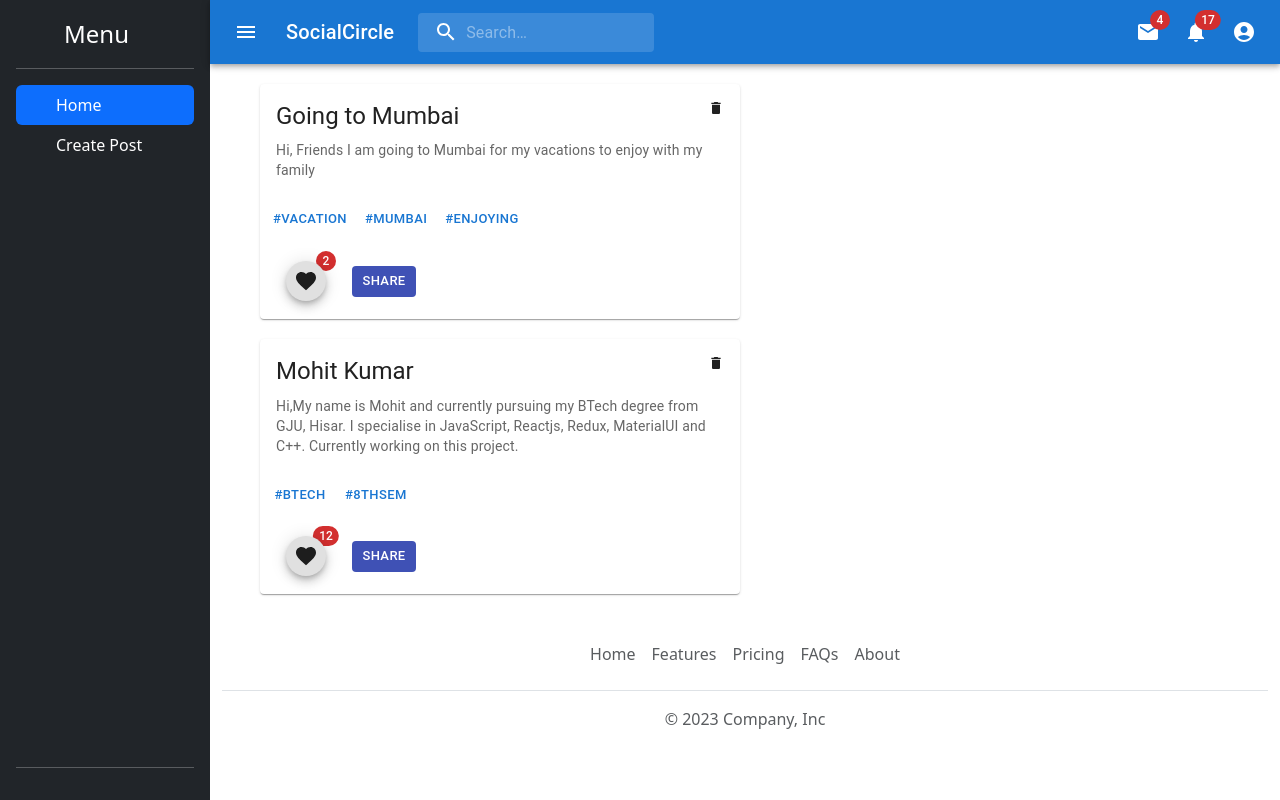
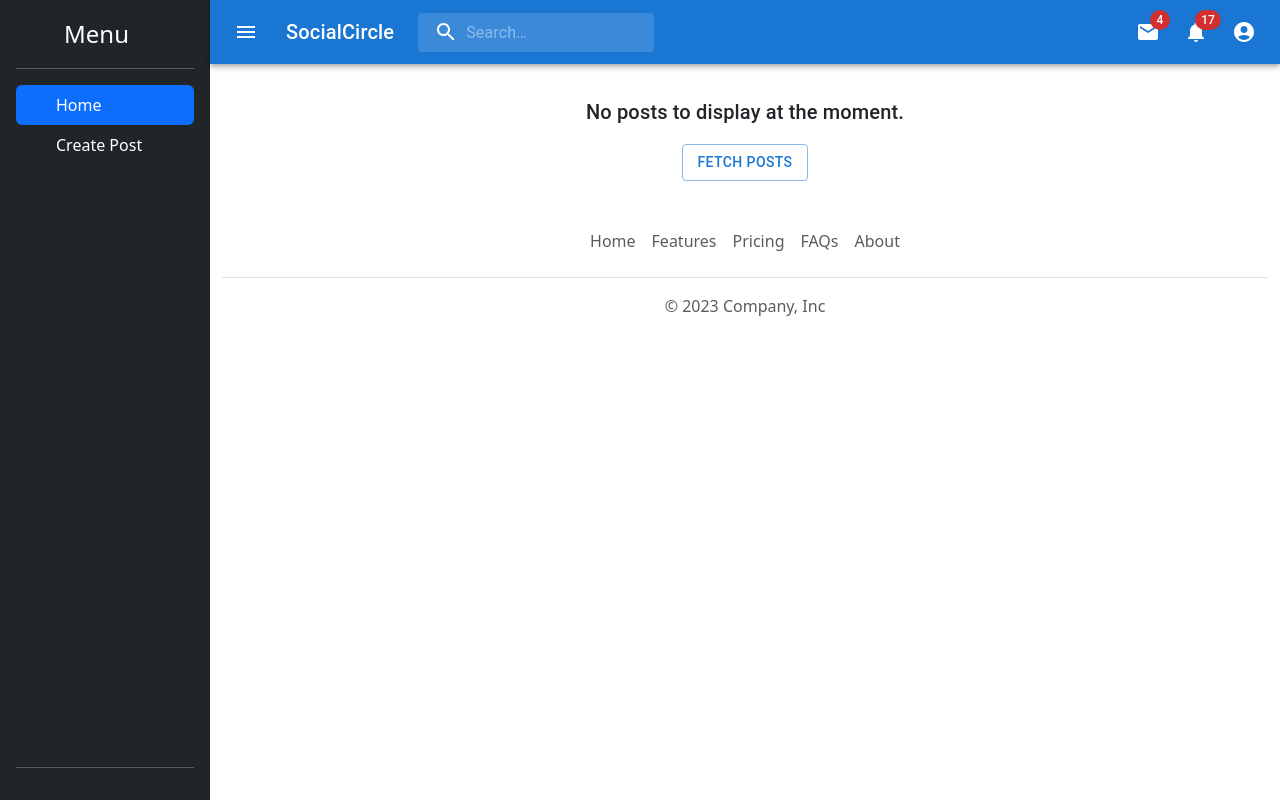
Before and after one commit to mohitkaninwal/social-media, a React (Vite) app: page / in a window 1280 px wide. Built offline with nearby package versions, Linux system fonts and the light colour scheme.

Commit message:
Used DummyJSON for getting post data from server

```diff
--- a/package.json
+++ b/package.json
@@ -13,7 +13,7 @@
     "@emotion/react": "^11.11.3",
     "@emotion/styled": "^11.11.0",
     "@mui/icons-material": "^5.15.9",
-    "@mui/material": "^5.15.9",
+    "@mui/material": "^5.15.10",
     "bootstrap": "^5.3.2",
     "react": "^18.2.0",
     "react-dom": "^18.2.0",
--- a/src/components/PostList.jsx
+++ b/src/components/PostList.jsx
@@ -1,15 +1,27 @@
 import { useContext } from "react";
-import Post from "./Post"
+import Post from "./Post";
 import { PostList as PostListData } from "../store/post-list-store";
+import WelcomeMessage from "./WelcomeMessage";
 
-const Postlist=()=>{
-    const {postList} = useContext(PostListData)
-    return (
+const Postlist = () => {
+  const { postList ,addInitialPosts} = useContext(PostListData);
+  const handleGetPostsClick = () => {
+    fetch("https://dummyjson.com/posts")
+      .then(res => res.json())
+      .then(data=>{
+        addInitialPosts(data.posts)
+      });
+  };
+  return (
     <>
-    { postList.map((post) => <Post key={post.id} post={post}/>)}
-
+      {postList.length === 0 && (
+        <WelcomeMessage onGetPostsClick={handleGetPostsClick} />
+      )}
+      {postList.map(post => (
+        <Post key={post.id} post={post} />
+      ))}
     </>
-    )
-}
+  );
+};
 
 export default Postlist;
--- /dev/null
+++ b/src/components/WelcomeMessage.jsx
@@ -0,0 +1,29 @@
+import React from "react";
+import Typography from "@mui/material/Typography";
+import { styled } from "@mui/material/styles";
+import ButtonGroup from "@mui/material/ButtonGroup";
+import Button from "@mui/material/Button";
+import Box from "@mui/material/Box";
+
+const RootContainer = styled("div")({
+  textAlign: "center",
+  marginTop: "2rem",
+});
+
+const WelcomeMessage = ({ onGetPostsClick }) => {
+  return (
+    <RootContainer>
+      <Typography variant="h6">No posts to display at the moment.</Typography>
+
+      <Box mt={2}>
+        {" "}
+        {/* Apply margin top */}
+        <ButtonGroup variant="outlined" aria-label="Loading button group">
+          <Button onClick={onGetPostsClick}>Fetch Posts</Button>
+        </ButtonGroup>
+      </Box>
+    </RootContainer>
+  );
+};
+
+export default WelcomeMessage;
--- a/src/store/post-list-store.jsx
+++ b/src/store/post-list-store.jsx
@@ -3,6 +3,7 @@ import { createContext, useReducer } from "react";
 export const PostList = createContext({
   postList: [],
   addPost: () => {},
+  addInitialPosts: () => {},
   deletePost: () => {},
 });
 
@@ -12,7 +13,9 @@ const postListReducer = (currPostList, action) => {
     newPostList = currPostList.filter(
       post => post.id !== action.payload.postId
     );
-  } else if (action.type === "ADD_POST") {
+  } else if (action.type === "ADD_INITIAL_POSTS") {
+    newPostList = action.payload.posts;
+  }else if (action.type === "ADD_POST") {
     newPostList = [action.payload, ...currPostList];
   }
   return newPostList;
@@ -21,7 +24,7 @@ const postListReducer = (currPostList, action) => {
 const PostListProvider = ({ children }) => {
   const [postList, dispatchPostList] = useReducer(
     postListReducer,
-    DEFAULT_POST_LIST
+    []
   );
 
   const addPost = (userId, postTitle, postBody, tags) => {
@@ -38,6 +41,16 @@ const PostListProvider = ({ children }) => {
     console.log(`values are ${postTitle}`)
   };
 
+  const addInitialPosts = (posts) => {
+    dispatchPostList({
+      type: "ADD_INITIAL_POSTS",
+      payload: {
+        posts,
+      },
+    });
+    console.log(`values are ${postTitle}`)
+  };
+
   const deletePost = postId => {
     dispatchPostList({
       type: "DELETE_POST",
@@ -48,29 +61,12 @@ const PostListProvider = ({ children }) => {
   };
 
   return (
-    <PostList.Provider value={{ postList, addPost, deletePost }}>
+    <PostList.Provider value={{ postList, addPost,addInitialPosts, deletePost }}>
       {children}
     </PostList.Provider>
   );
 };
 
-const DEFAULT_POST_LIST = [
-  {
-    id: "1",
-    title: "Going to Mumbai",
-    body: "Hi, Friends I am going to Mumbai for my vacations to enjoy with my family",
-    reactions: 2,
-    userId: "user-9",
-    tags: ["vacation", "Mumbai", "Enjoying"],
-  },
-  {
-    id: "2",
-    title: "Mohit Kumar",
-    body: "Hi,My name is Mohit and currently pursuing my BTech degree from GJU, Hisar. I specialise in JavaScript, Reactjs, Redux, MaterialUI and C++. Currently working on this project." ,
-    reactions: 12,
-    userId: "user-1",
-    tags: ["Btech", "8thSem"],
-  },
-];
+
 
 export default PostListProvider;
```
Also changed, not shown: 1 other file (tests, documents, lock files or other folders).
